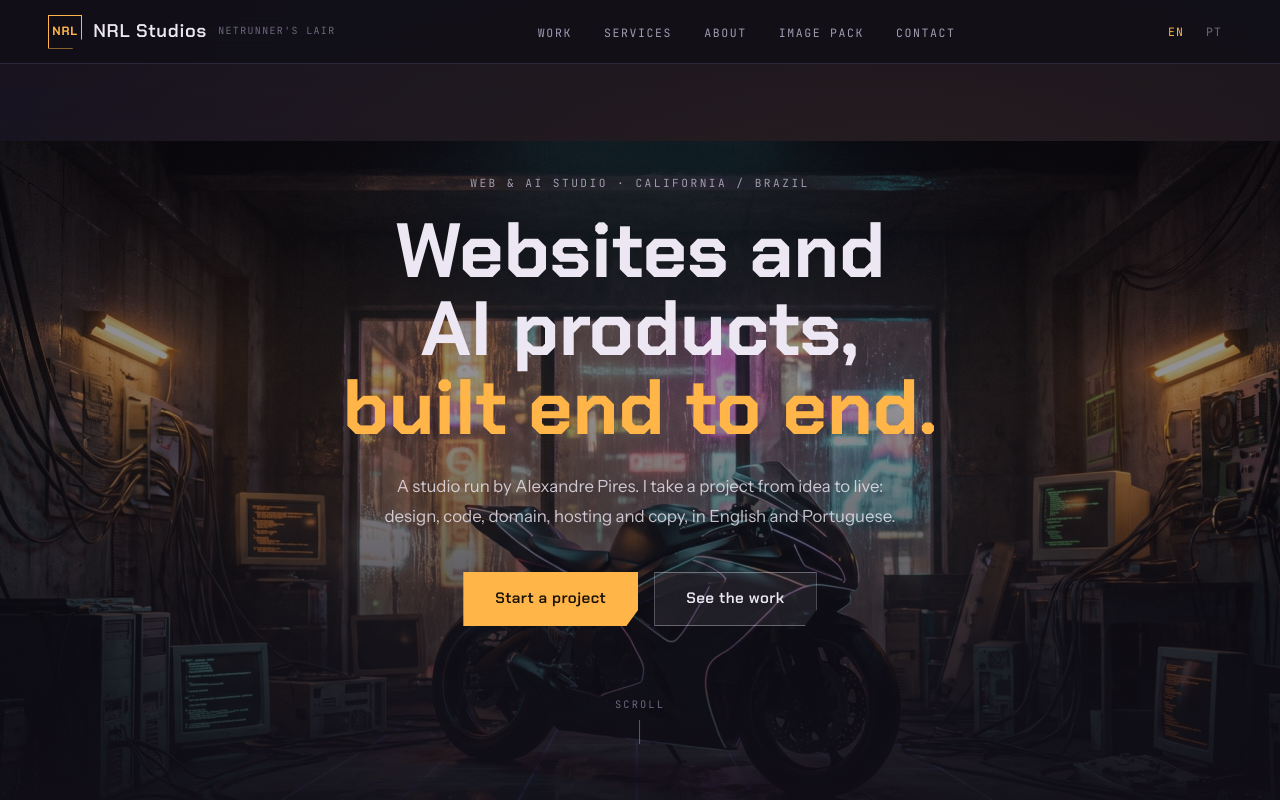
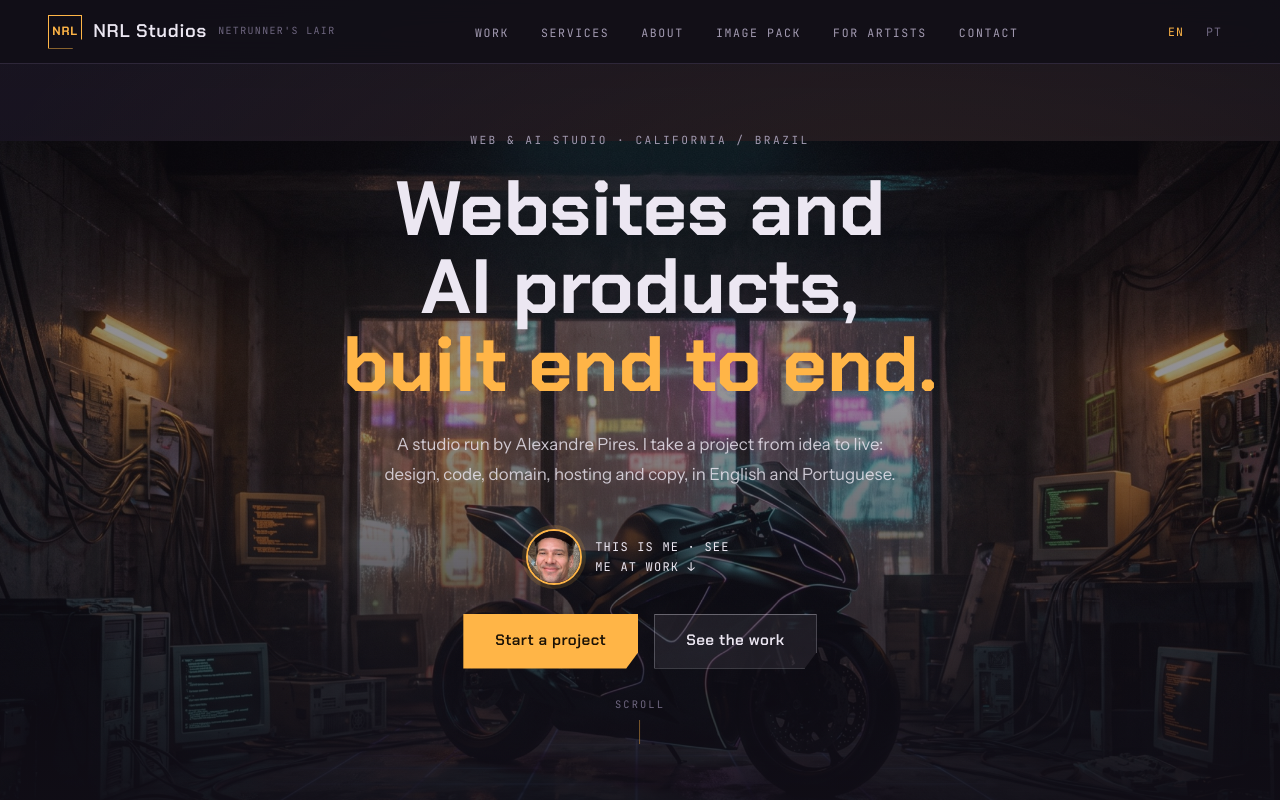
Before and after one commit to alexblakepires-lgtm/nrl-studios, a plain HTML site: page index.html in a window 1280 px wide. Shown: the top 800 px of the page. Drawn offline with Linux system fonts and the light colour scheme.

Commit message:
Web3Forms key, face in hero, artists link

```diff
--- a/index.html
+++ b/index.html
@@ -123,6 +123,10 @@
     letter-spacing: 0; margin-bottom: 1.5rem; text-wrap: balance;
   }
   .hero-content h1 em { font-style: normal; color: var(--amber); }
+  .hero-me { display: inline-flex; align-items: center; gap: 0.8rem; margin: 0 0 1.8rem; text-decoration: none; color: var(--text); font-family: var(--mono); font-size: 0.75rem; letter-spacing: 0.1em; text-transform: uppercase; }
+  .hero-me img { width: 56px; height: 56px; border-radius: 50%; object-fit: cover; border: 2px solid var(--amber); box-shadow: 0 0 0 4px rgba(255,181,71,0.15); }
+  .hero-me:hover span { color: var(--amber); }
+  .hero-me span { text-align: left; max-width: 22ch; }
   .hero-content p {
     font-size: 1.05rem; color: rgba(236,231,242,0.82);
     max-width: 520px; margin: 0 auto 2.5rem; line-height: 1.8;
@@ -395,6 +399,7 @@
     <li><a href="#education" data-i18n="nav_services">Services</a></li>
     <li><a href="#about" data-i18n="nav_about">About</a></li>
     <li><a href="images.html" data-i18n="nav_pack">Image Pack</a></li>
+    <li><a href="artists.html" data-i18n="nav_artists">For artists</a></li>
     <li><a href="#contact" data-i18n="nav_contact">Contact</a></li>
   </ul>
   <div class="nav-lang" role="group" aria-label="Language">
@@ -411,6 +416,7 @@
     <span class="section-label" data-i18n="eyebrow">Web &amp; AI studio · California / Brazil</span>
     <h1><span data-i18n="h1a">Websites and AI products,</span><br><em data-i18n="h1b">built end to end.</em></h1>
     <p data-i18n="lede">A studio run by Alexandre Pires. I take a project from idea to live: design, code, domain, hosting and copy, in English and Portuguese.</p>
+    <a class="hero-me" href="#human"><img src="images/ale-face.jpg" alt="Alexandre Pires" width="56" height="56"><span data-i18n="hero_me">This is me · see me at work ↓</span></a>
     <div class="hero-buttons">
       <a href="start.html" class="btn btn-primary" data-i18n="cta1">Start a project</a>
       <a href="#store" class="btn btn-outline-light" data-i18n="cta2">See the work</a>
@@ -682,6 +688,7 @@
     <ul>
       <li><a href="#about" data-i18n="nav_about">About</a></li>
       <li><a href="#process" data-i18n="proc_k">How a project runs</a></li>
+      <li><a href="artists.html" data-i18n="nav_artists">For artists</a></li>
       <li><a href="#contact" data-i18n="nav_contact">Contact</a></li>
     </ul>
   </div>
@@ -692,7 +699,7 @@
   // ── Copy (EN / PT) ──
   const T = {
     en: {
-      nav_work: "Work", nav_services: "Services", nav_about: "About", nav_contact: "Contact", nav_pack: "Image Pack",
+      nav_work: "Work", nav_services: "Services", nav_about: "About", nav_contact: "Contact", nav_pack: "Image Pack", nav_artists: "For artists",
       svc6_link: "Image Pack · $199 →", pack_k: "Brand Image Pack · $199", pack_h: "Not ready for a full site? Start with six images.", pack_p: "Six cinematic images of your business in 72 hours. No photoshoot, no stock photos. Ready for your website, Instagram and ads.", pack_btn: "See the Image Pack →",
       eyebrow: "Web & AI studio · California / Brazil",
       h1a: "Websites and AI products,", h1b: "built end to end.",
@@ -728,7 +735,7 @@
       p2_h: "AI-orchestrated", p2_p: "Models and tools do the heavy lifting, under human review.",
       p3_h: "EN · PT", p3_p: "Written natively in both languages.",
       p4_h: "Idea to live", p4_p: "Design, code, domain, hosting and copy in one place.",
-      human_k: "Behind the screen", human_h: "This is me, building your dream.",
+      hero_me: "This is me · see me at work ↓", human_k: "Behind the screen", human_h: "This is me, building your dream.",
       human_p1: "Real hands, real sawdust, a real person who answers your messages.",
       human_p2: "When I build a deck, I level every beam before anything rests on it. I build your site the same way: solid foundations first, then the beautiful part, made to hold weight for years.",
       human_p3: "AI helps me move fast. The listening, the choices and the care are human.",
@@ -742,7 +749,7 @@
       foot_p: "Websites and AI products, built end to end. English and Portuguese.", foot_studio: "Studio"
     },
     pt: {
-      nav_work: "Trabalhos", nav_services: "Serviços", nav_about: "Sobre", nav_contact: "Contato", nav_pack: "Pacote de Imagens",
+      nav_work: "Trabalhos", nav_services: "Serviços", nav_about: "Sobre", nav_contact: "Contato", nav_pack: "Pacote de Imagens", nav_artists: "Para artistas",
       svc6_link: "Pacote de Imagens · $199 →", pack_k: "Pacote de Imagens · $199", pack_h: "Ainda não é hora de um site completo? Comece com seis imagens.", pack_p: "Seis imagens cinematográficas do seu negócio em 72 horas. Sem sessão de fotos, sem banco de imagens. Prontas para o site, o Instagram e anúncios.", pack_btn: "Ver o Pacote de Imagens →",
       eyebrow: "Estúdio de web e IA · Califórnia / Brasil",
       h1a: "Sites e produtos de IA,", h1b: "do início ao fim.",
@@ -778,7 +785,7 @@
       p2_h: "Orquestrado com IA", p2_p: "Modelos e ferramentas fazem o trabalho pesado, com revisão humana.",
       p3_h: "PT · EN", p3_p: "Escrito de forma nativa nos dois idiomas.",
       p4_h: "Da ideia ao ar", p4_p: "Design, código, domínio, hospedagem e textos em um só lugar.",
-      human_k: "Por trás da tela", human_h: "Este sou eu, construindo o seu sonho.",
+      hero_me: "Este sou eu · me veja trabalhando ↓", human_k: "Por trás da tela", human_h: "Este sou eu, construindo o seu sonho.",
       human_p1: "Mãos de verdade, serragem de verdade, uma pessoa de verdade que responde suas mensagens.",
       human_p2: "Quando construo um deck, nivelo cada viga antes de qualquer coisa apoiar nela. Construo o seu site do mesmo jeito: base firme primeiro, depois a parte bonita, feito para aguentar peso por anos.",
       human_p3: "A IA me ajuda a ir rápido. A escuta, as escolhas e o cuidado são humanos.",
```
Also changed, not shown: start.html (+1 -1 lines), images/ale-face.jpg (added).
